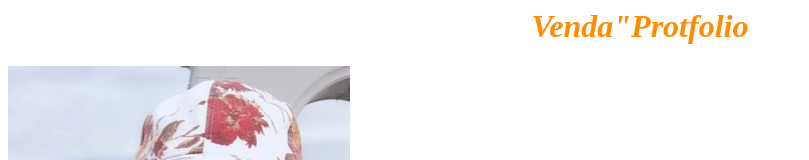
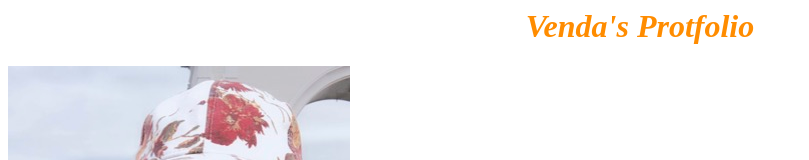
Before and after one commit to Vendawen/HelloWorld.github.io, a plain HTML site: page index.html in a window 1280 px wide. Shown: the top 160 px of the page, without its empty margins (0-809 px from the left). Drawn offline with Linux system fonts and the light colour scheme.

Commit message:
Update index.html

```diff
--- a/index.html
+++ b/index.html
@@ -1,4 +1,4 @@
 <html>
-    <h1 style="color: darkorange;font-style: oblique;text-align: center;">Venda"Protfolio</h1>
+    <h1 style="color: darkorange;font-style: oblique;text-align: center;">Venda's Protfolio</h1>
     <img src="sf-1.jpeg">
 </html>
```
